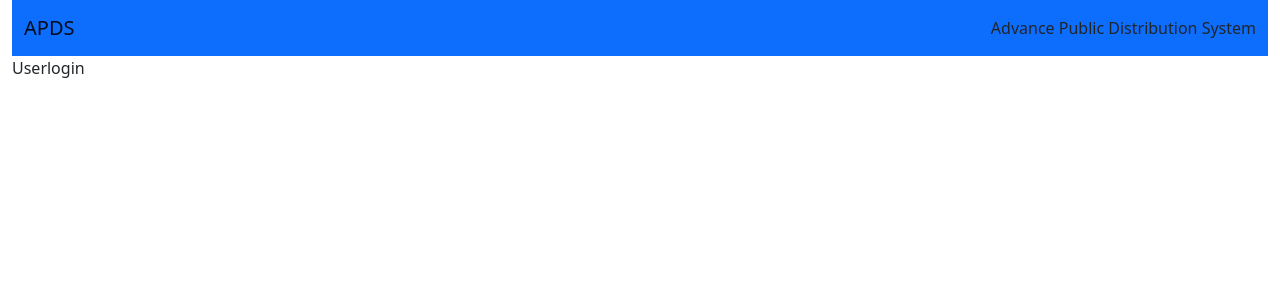
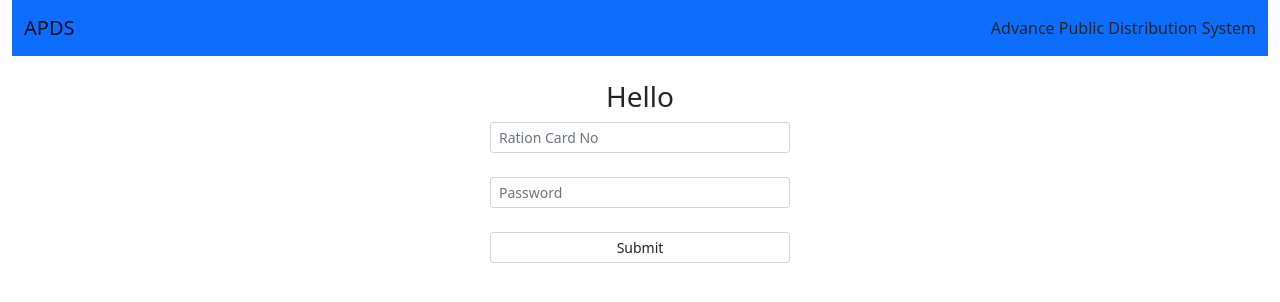
Before and after one commit to Farizmezban/APDS, a Next.js app in the folder frontend/: page /user in a window 1280 px wide. Shown: the top 302 px of the page. Built offline with nearby package versions, Linux system fonts and the light colour scheme.

Commit message:
front-end login page is finish and user cart product page is started and some data fetching is needed for finishing the working of user login now I'm adjested with some dummy datas

```diff
--- a/frontend/pages/user/index.jsx
+++ b/frontend/pages/user/index.jsx
@@ -1,15 +1,53 @@
 import React from 'react'
 import Head from "next/head";
 import NavBar from '../components/NavBar';
+import { Form, Input, Label } from 'reactstrap';
+import { useState } from 'react';
+
+
 
 export default function Userlogin() {
+  const [username, setusername] = useState("")
+  const [password, setpassword] = useState("")
+  const [signed,setsigned] = useState(false)
+
+  const formHandler=(e)=>{
+    e.preventDefault();
+    //some fetching is needed
+    setsigned(true);
+  }
   return (
     <div className="container-fluid">
       <Head>
         <title>APDS - User Login</title>
       </Head>
       <NavBar></NavBar>
-      <div>Userlogin</div>
+      <br />
+      {!signed ?(
+        <div
+          className="loginform form-group"
+          style={{ width: "300px", margin: "auto" }}
+        >
+          <h3 style={{ textAlign: "center" }}>Hello {username}</h3>
+          <Form onSubmit={formHandler}>
+            <Input
+              bsSize="sm"
+              type="text"
+              placeholder="Ration Card No"
+              onChange={(e) => setusername(e.target.value)}
+            />
+            <br />
+            <Input
+              bsSize="sm"
+              type="password"
+              placeholder="Password"
+              onChange={(e) => setpassword(e.target.value)}
+            />
+            <br />
+            <Input bsSize="sm" type="submit"></Input>
+          </Form>
+        </div>
+      ):(<h1>Welcome to cart please select your product</h1>)}
     </div>
   );
 }
```
Also changed, not shown: frontend/pages/admin/index.jsx (+11 -2 lines), frontend/pages/shop/index.jsx (+11 -2 lines).
